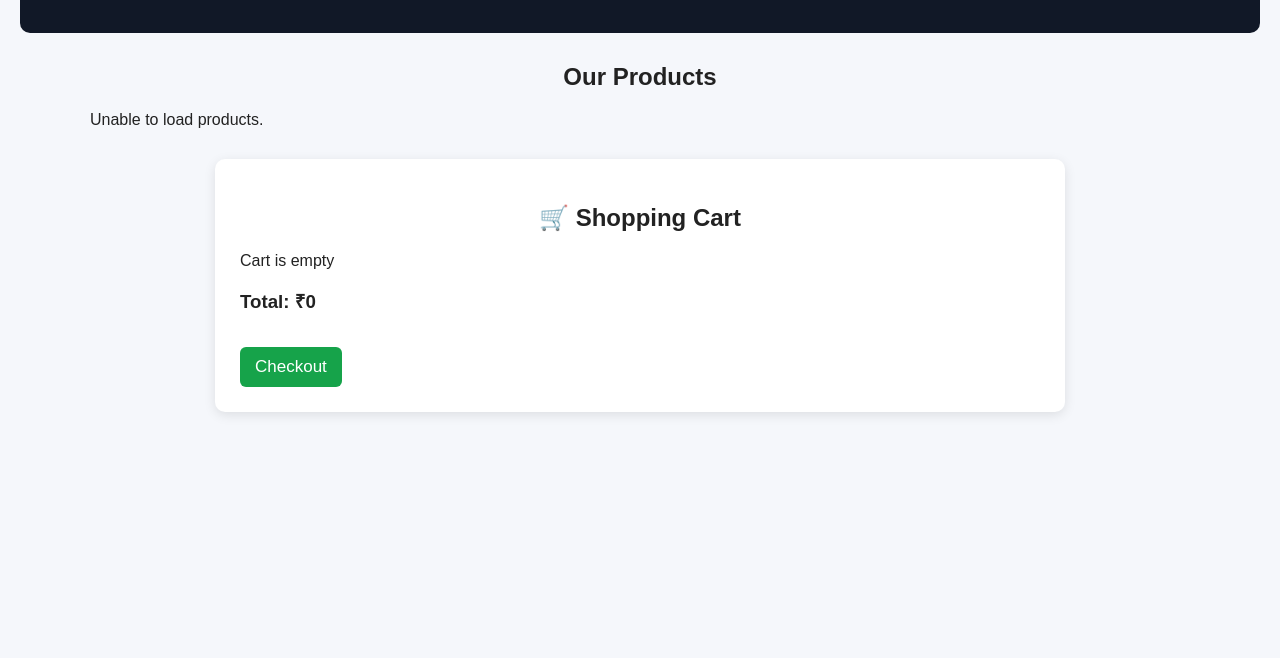
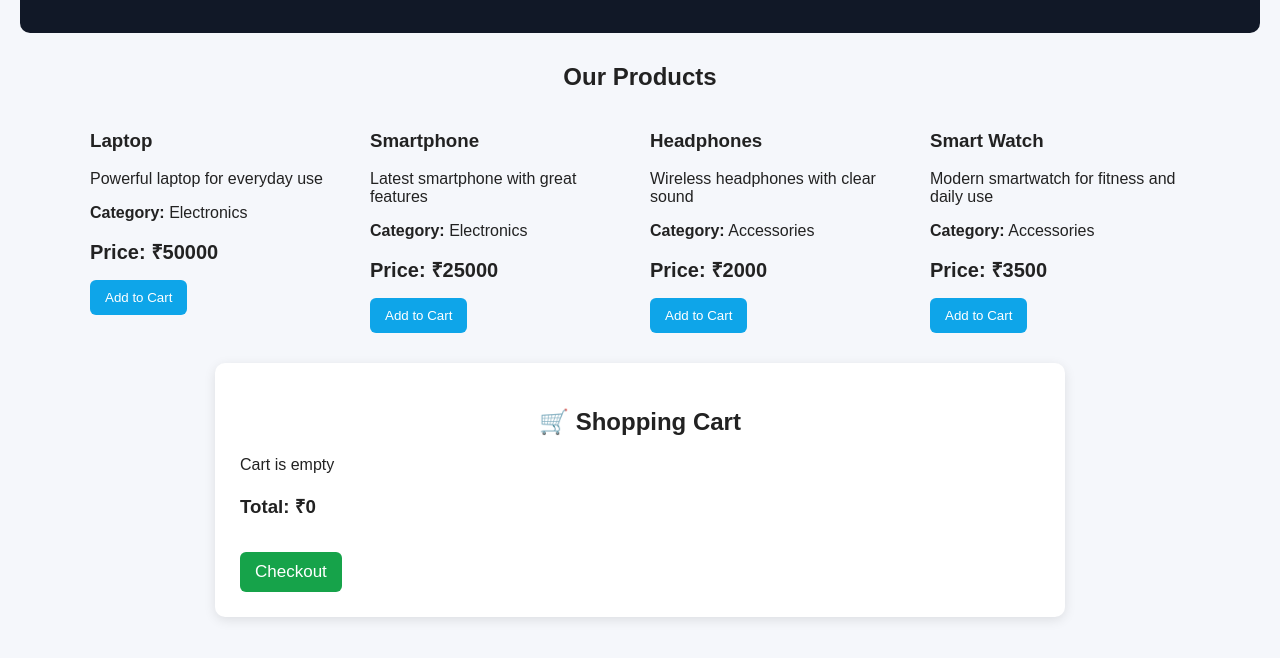
Before and after one commit to harika-2821/codealpha-ecommerce, a website: page index.html in a window 1280 px wide. Shown: the part 142-800 px from the top of the page. Drawn offline with Linux system fonts and the light colour scheme; no server answers.

Commit message:
Fix product loading

```diff
--- a/index.html
+++ b/index.html
@@ -187,65 +187,78 @@
         // =========================
 
         async function loadProducts() {
-
     try {
 
-                const response = await fetch("/products");
+        const products = [
+            {
+                id: 1,
+                name: "Laptop",
+                description: "Powerful laptop for everyday use",
+                category: "Electronics",
+                price: 50000
+            },
+            {
+                id: 2,
+                name: "Smartphone",
+                description: "Latest smartphone with great features",
+                category: "Electronics",
+                price: 25000
+            },
+            {
+                id: 3,
+                name: "Headphones",
+                description: "Wireless headphones with clear sound",
+                category: "Accessories",
+                price: 2000
+            },
+            {
+                id: 4,
+                name: "Smart Watch",
+                description: "Modern smartwatch for fitness and daily use",
+                category: "Accessories",
+                price: 3500
+            }
+        ];
 
-                const products = await response.json();
+        const productsElement = document.getElementById("products");
 
-                const box =
-                    document.getElementById("products");
-
-                box.innerHTML = "";
+        productsElement.innerHTML = "";
 
         products.forEach(product => {
 
-                    box.innerHTML += `
+            const div = document.createElement("div");
 
-                        <div class="product-card">
+            div.className = "product";
 
-                            <h3>
-                                ${product.name}
-                            </h3>
+            div.innerHTML = `
+                <h3>${product.name}</h3>
+
+                <p>${product.description}</p>
 
                 <p>
-                                ${product.description || ""}
+                    <strong>Category:</strong>
+                    ${product.category}
                 </p>
 
-                            <p>
-                                Category:
-                                ${product.category || "General"}
+                <p class="price">
+                    Price: ₹${product.price}
                 </p>
 
-                            <div class="price">
-                                ₹${Number(product.price).toFixed(0)}
-                            </div>
-
-                            <button
-                                onclick='addToCart(${JSON.stringify(product)})'>
-
+                <button onclick='addToCart(${JSON.stringify(product)})'>
                     Add to Cart
-
                 </button>
-
-                        </div>
-
             `;
 
+            productsElement.appendChild(div);
         });
 
-            }
+    } catch (error) {
 
-            catch (error) {
-
-                console.error(error);
+        console.error("Error loading products:", error);
 
         document.getElementById("products").innerHTML =
             "Unable to load products.";
-
     }
-
 }
 
 
```
Lines whose indentation alone changed are shown as unchanged.
